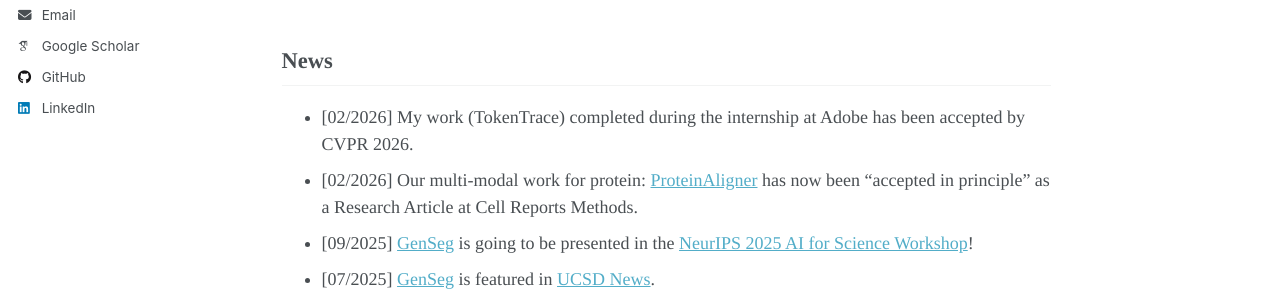
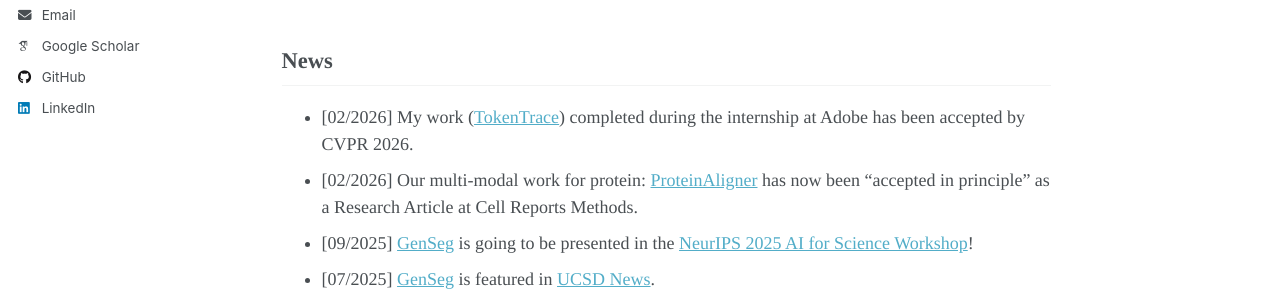
Before and after one commit to importZL/importZL.github.io, a Jekyll site: the page built from _pages/about.md, in a window 1280 px wide and 900 px high. Shown: the part 402-702 px from the top of the window. Built offline with Jekyll 4.4.1, drawn with Linux system fonts in a browser that asks for light colours; some web fonts are replaced; a script that is not in the unit is left out; part of the change alters nothing that is shown.

```diff
--- a/_pages/about.md
+++ b/_pages/about.md
@@ -16,7 +16,7 @@ My research has primarily focused on computer vision, deep learning, and large l
 
 News
 ------
-- [02/2026] My work (TokenTrace) completed during the internship at Adobe has been accepted by CVPR 2026.
+- [02/2026] My work ([TokenTrace](https://arxiv.org/abs/2602.19019)) completed during the internship at Adobe has been accepted by CVPR 2026.
 - [02/2026] Our multi-modal work for protein: [ProteinAligner](https://www.biorxiv.org/content/10.1101/2024.10.06.616870v1) has now been “accepted in principle” as a Research Article at Cell Reports Methods.
 - [09/2025] [GenSeg](https://www.nature.com/articles/s41467-025-61754-6) is going to be presented in the [NeurIPS 2025 AI for Science Workshop](https://ai4sciencecommunity.github.io/neurips25.html)!
 - [07/2025] [GenSeg](https://www.nature.com/articles/s41467-025-61754-6) is featured in [UCSD News](https://today.ucsd.edu/story/new-ai-tool-learns-to-read-medical-images-with-far-less-data).
```
